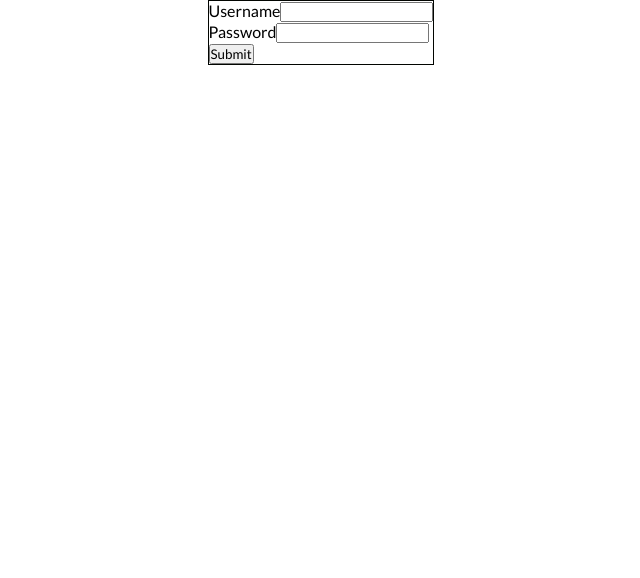
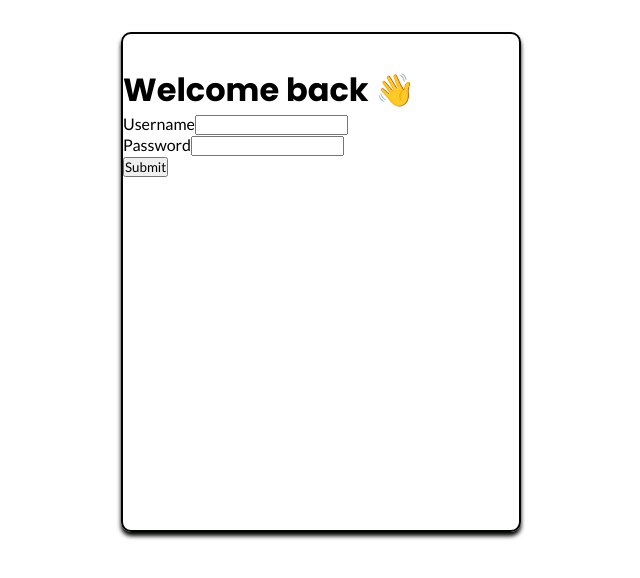
Before and after one commit to joshytheprogrammer/todos-frontend, a Nuxt app: page /login in a window 1280 px wide. Shown: the top 578 px of the page, without its empty margins (319-959 px from the left). Built offline with nearby package versions, Linux system fonts and the light colour scheme.

Commit message:
made changes: designing login page

```diff
--- a/pages/login.vue
+++ b/pages/login.vue
@@ -1,5 +1,6 @@
 <template>
   <div class="container">
+    <h1>Welcome back 👋</h1>
     <form @submit.prevent="userLogin">
       <div>
         <label>Username</label>
@@ -41,13 +42,22 @@ export default {
 
 <style lang="scss" scoped>
 .container {
-  display: flex;
-  align-items: center;
-  align-content: center;
-  justify-content: center;
+  display: block;
+
+  width: 400px;
+  max-width: 90%;
+
+  height: 500px;
+
+  margin: 2rem auto;
+  padding: 2rem 0;
+
+  border: 2px solid $dark;
+  box-shadow: 0px 4px 4px $dark;
+  border-radius: 10px;
 
   form {
-    border: 1px solid $dark;
+    display: block;
   }
 }
 </style>
```
